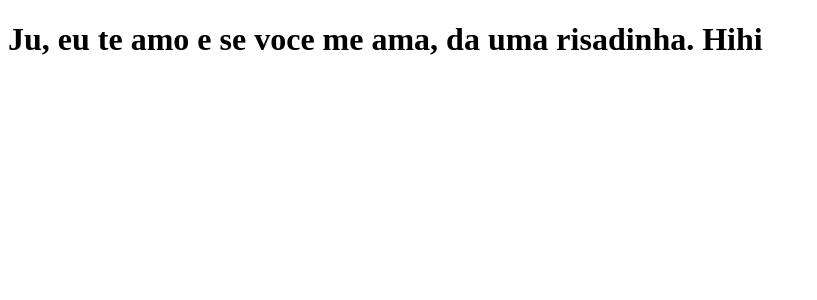
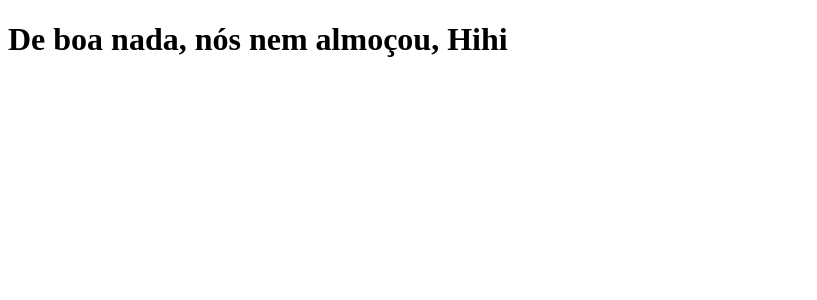
Before and after one commit to dougcarvalho92/clone-tabnews, a Next.js app: page / in a window 1280 px wide. Shown: the top 300 px of the page, without its empty margins (0-817 px from the left). Built offline with nearby package versions, Linux system fonts and the light colour scheme.

Commit message:
Ajustando mensagem

```diff
--- a/pages/index.js
+++ b/pages/index.js
@@ -1,4 +1,4 @@
 function Home() {
-    return <h1>Ju, eu te amo e se voce me ama, da uma risadinha. Hihi</h1>;
+    return <h1>De boa nada, nós nem almoçou, Hihi</h1>;
 }
 export default Home;
```
